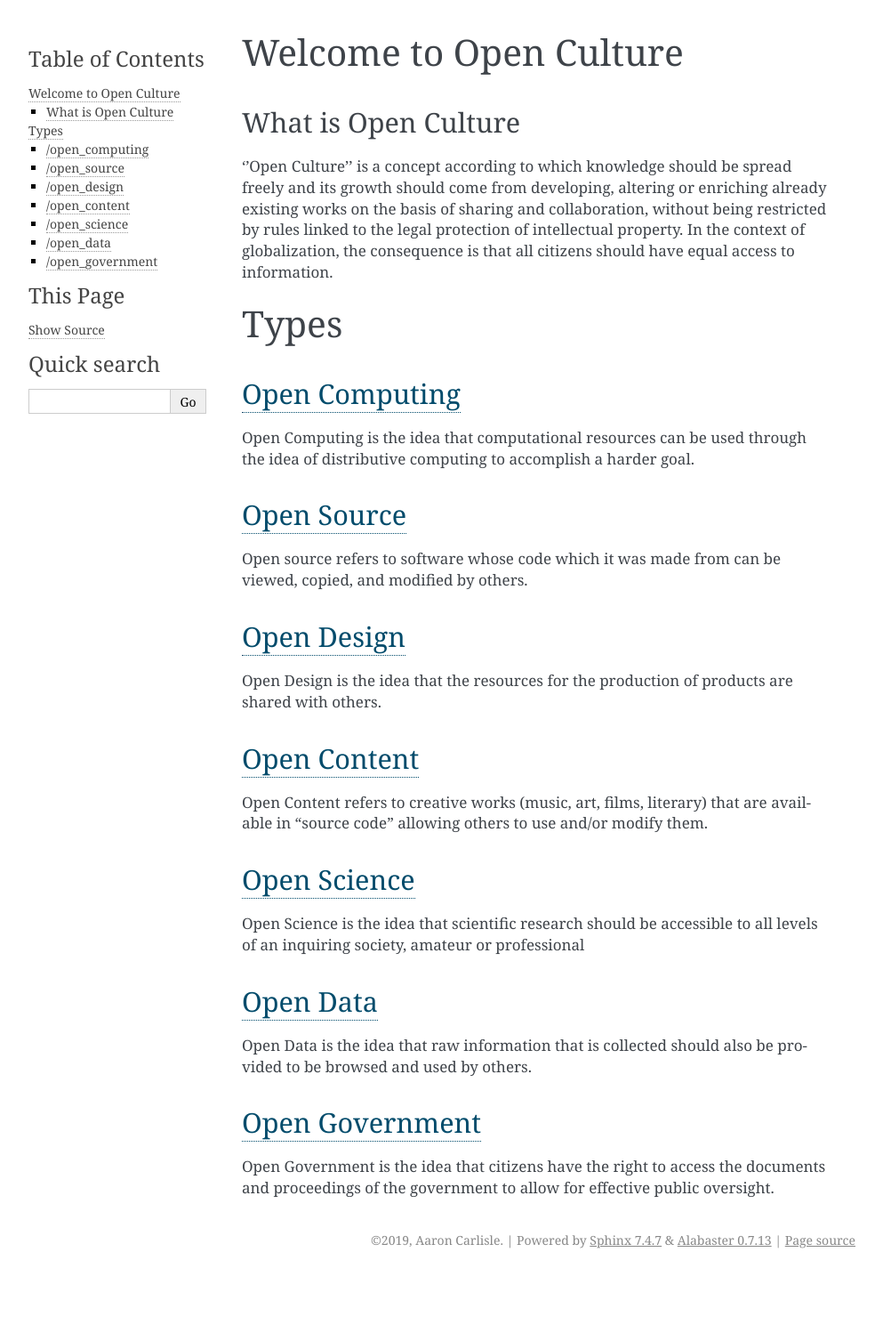
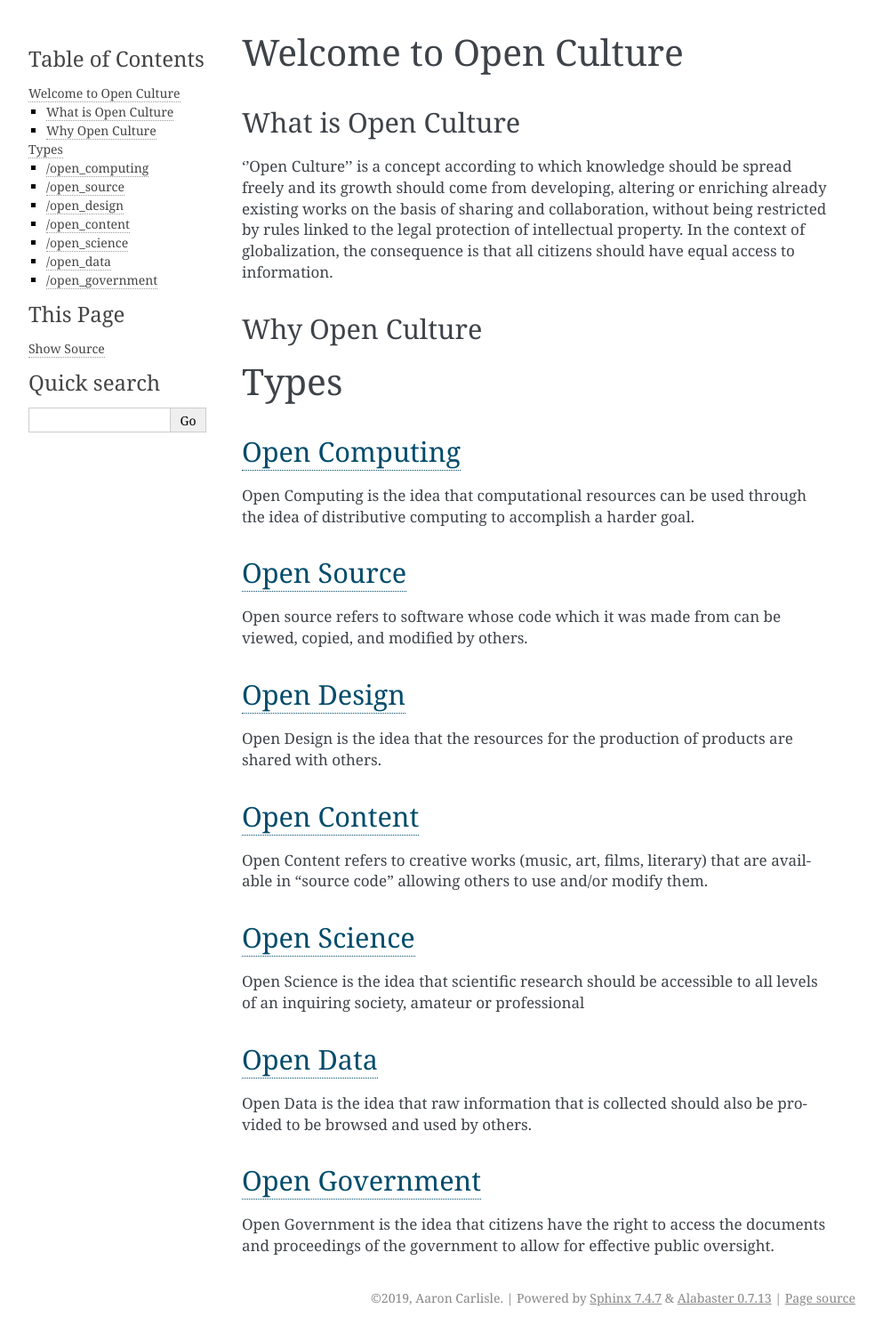
Before and after one commit to Blendify/open-culture, a Sphinx documentation site: the page built from source/index.rst, in a window 1280 px wide. Shown: the whole page at 89% size, without its empty margins (148-1141 px from the left). Built offline with Sphinx 7.4.7, drawn with Linux system fonts in a browser that asks for light colours; before the commit the page ends 1433 px from its top, so only the background shows below that.

Commit message:
Update index.rst

```diff
--- a/source/index.rst
+++ b/source/index.rst
@@ -10,6 +10,10 @@ What is Open Culture
 --------------------
 
 ''Open Culture'' is a concept according to which knowledge should be spread freely and its growth should come from developing, altering or enriching already existing works on the basis of sharing and collaboration, without being restricted by rules linked to the legal protection of intellectual property. In the context of globalization, the consequence is that all citizens should have equal access to information.
+
+Why Open Culture
+----------------
+
 
 
 Types
```
